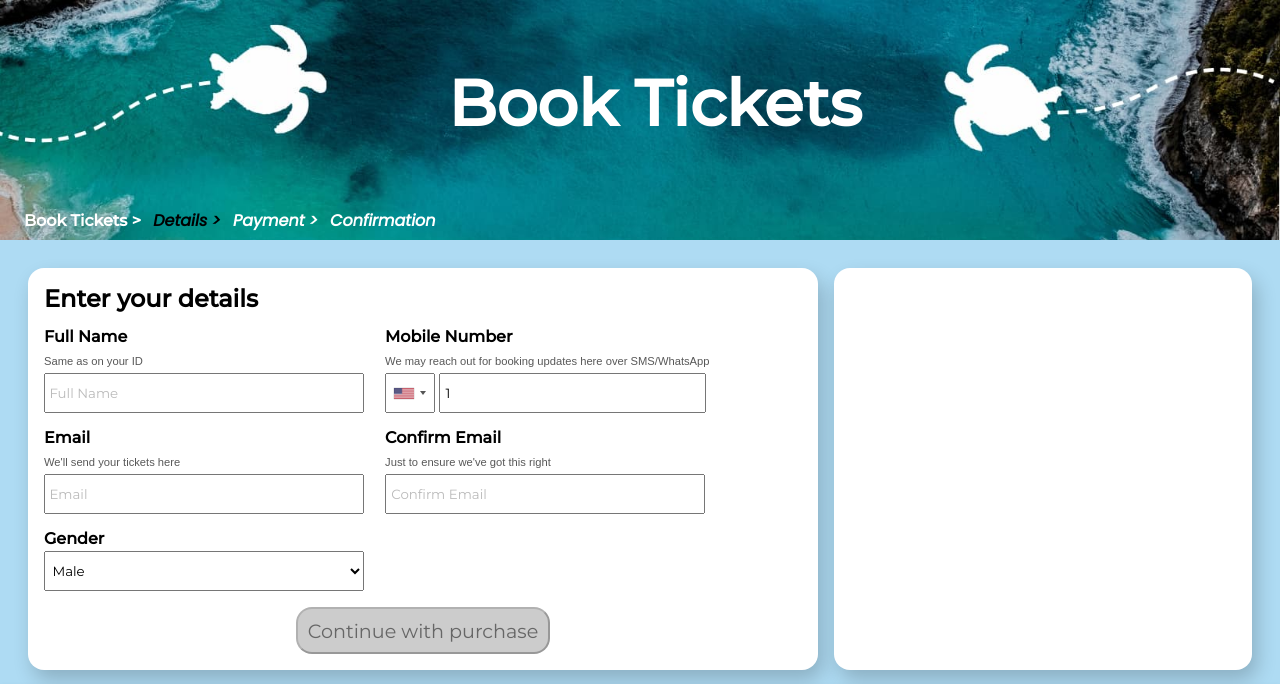
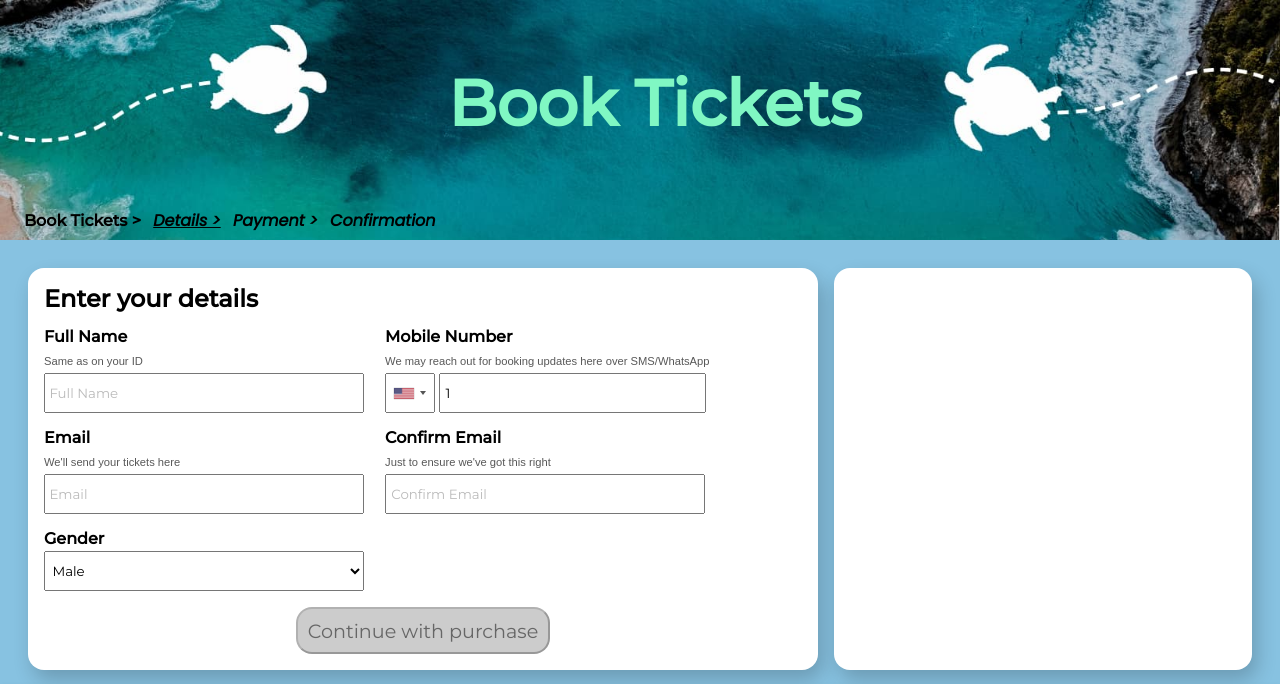
Before and after one commit to aakifajmal/CB012168, a plain HTML site: page details.html in a window 1280 px wide. Shown: the top 684 px of the page. Drawn offline with Linux system fonts and the light colour scheme.

Commit message:
Add files via upload

```diff
--- a/tickets.css
+++ b/tickets.css
@@ -20,7 +20,7 @@
     font-family: Montserrat;
 }
 body{
-  background-color: #aedbf3;
+  background-color: #87c2e1;
 }
 
 
@@ -29,7 +29,7 @@ body{
     top: 8%;
     left: 35%;
     font-size: 4rem;
-    color: #fff;
+    color: #80f7c3;
 }
 
 img{
@@ -226,12 +226,13 @@ th, td{
 #navselected{
   color: #000000;
   font-weight: bold;
+  text-decoration: underline;
 }
 
 .navtitles li{
   font-family: poppins;
   display: inline-block;
-  color: #ffffff;
+  color: #000000;
   font-weight: bold;
   margin-left: 0.5em;
 }
@@ -240,7 +241,7 @@ th, td{
   text-transform: capitalize;
   text-decoration: none;
   font-weight: 700;
-  color: rgb(255, 255, 255);
+  color: rgb(0, 0, 0);
   display: block;
   transition: all 0.3s ease-in-out;
 
```
